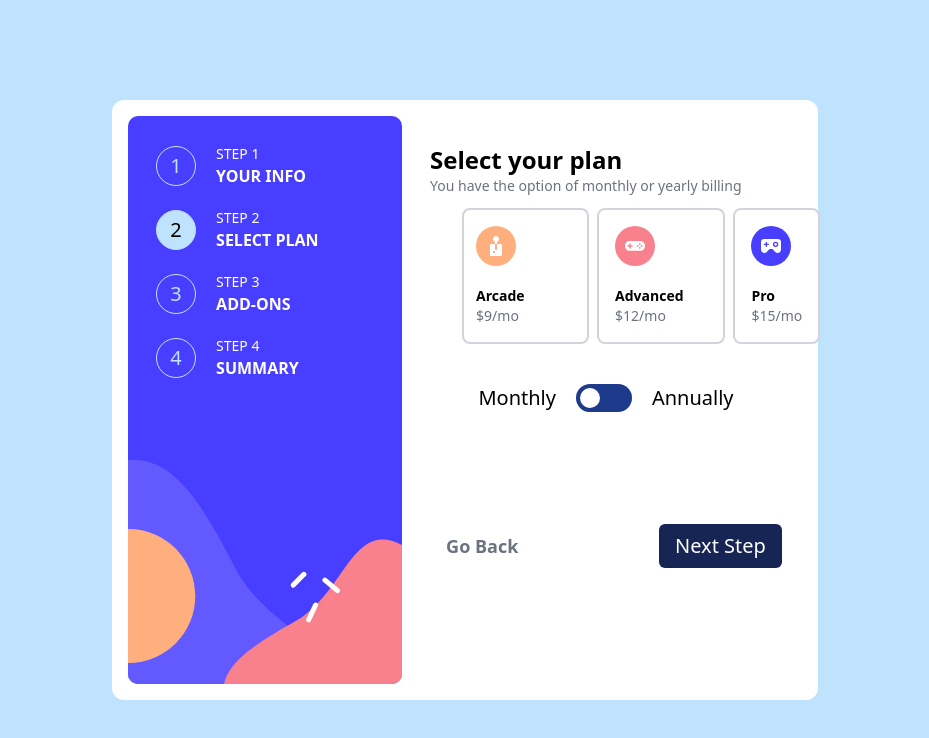
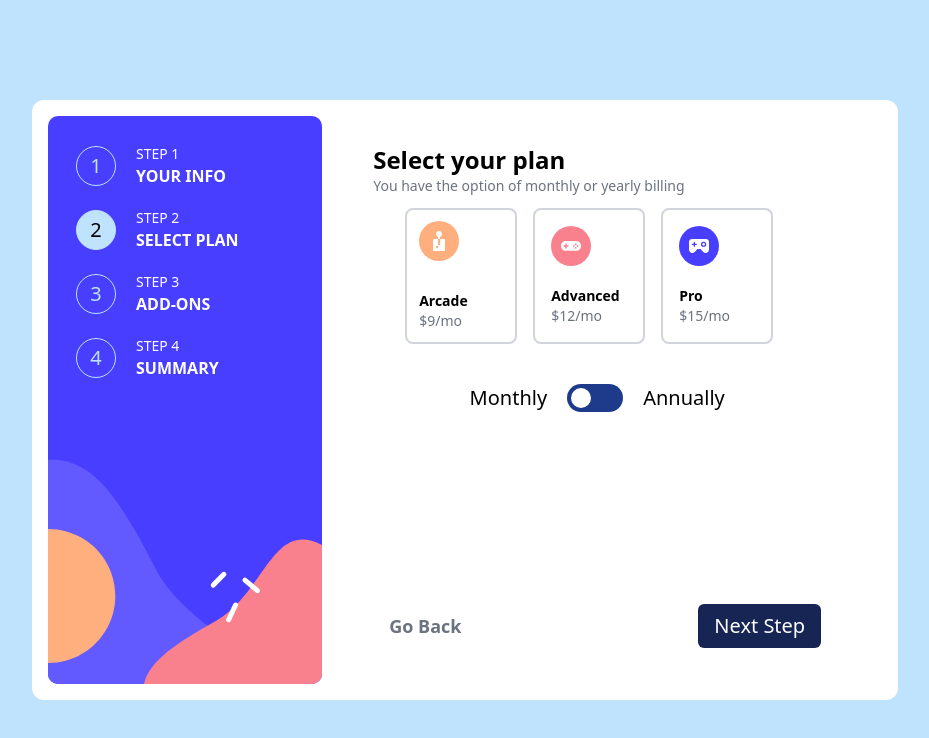
Before and after one commit to pallasaikumar2001/Multi-Form, a plain HTML site: page src/index.html in a window 1280 px wide. Both pictures are taken after a click on the button "Next Step". Shown: the whole page, without its empty margins (175-1104 px from the left). Drawn offline with Linux system fonts and the light colour scheme.

Commit message:
new Update

```diff
--- a/src/index.html
+++ b/src/index.html
@@ -87,11 +87,11 @@
 
 
 
-        <div class="step 2 mt-[-20%] md:mt-0 m-[1rem] relative bg-white flex-col hidden md:w-fit pr-10 text-start my-5 gap-y-4 md:m-5 md:flex-row z-40 pt-7 px-7 md:px-0 rounded-lg" id="step-2">
+        <div class="step 2 mt-[-20%] md:mt-0 m-[1rem] bg-white flex-col hidden md:w-fit md:ml-[2.7rem] md:mr-[3.8rem] text-start my-5 gap-y-4  md:flex-row z-40 pt-7 px-7 md:px-0 rounded-lg" id="step-2">
             <h1 class="font-bold items-start text-2xl">Select your plan</h1>
             <p class="text-sm text-gray-500">You have the option of monthly or yearly billing</p>
-            <div id="plans" class="flex justify-between gap-2 pt-3 md:flex-row md:px-[2rem] flex-col md:w-[120%] w-full md:justify-start">
-                <div id="plan1" class="plan items-start hover:border-purple-700  text-sm md:flex-col md:w-[50%] sm:items-center md:items-start gap-x-5 md:gap-x-0 p-4 md:p0 cursor-pointer border-[2px] border-gray-300 flex rounded-lg  pl-3 lg:justify-evenly">
+            <div id="plans" class="flex justify-between gap-4 pt-3 md:flex-row md:px-[2rem] flex-col md:w-[150%] md:pr-[3rem] w-full md:justify-start">
+                <div id="plan1" class="plan items-start hover:border-purple-700 relative text-sm md:flex-col md:w-[7rem] sm:items-center md:items-start gap-x-5 md:gap-x-0 md:p0 cursor-pointer border-[2px] border-gray-300 flex rounded-lg  pl-3 lg:justify-evenly">
                     <img src="icon-arcade.svg" alt="Arcade Plan" class="pb-5">
                     <div class="price">
                         <h3 class="name font-bold">Arcade</h3>
@@ -100,7 +100,7 @@
                     </div>
                 </div>
 
-                <div id="plan2" class="plan items-start hover:border-purple-700  text-sm flex-row md:flex-col md:w-[50%] md:items-start sm:items-center sm:w-auto sm:h-fit sm:p-4 sm:gap-x-5 cursor-pointer border-[2px]  border-gray-300 flex  rounded-lg  pl-3 lg:justify-evenly">
+                <div id="plan2" class="plan items-start hover:border-purple-700 relative text-sm flex-row md:flex-col md:w-[7rem] md:items-start sm:items-center sm:w-auto sm:h-fit sm:p-4 sm:gap-x-5 cursor-pointer border-[2px]  border-gray-300 flex  rounded-lg  pl-3 lg:justify-evenly">
                     <img src="icon-advanced.svg" alt="Advanced Plan" class="pb-5">
                     <div class="price">
                         <h3 class="name font-bold">Advanced</h3>
@@ -109,7 +109,7 @@
                     </div>
                 </div>
 
-                <div id="plan3" class="plan items-start hover:border-purple-700  text-sm flex-row md:flex-col md:w-[    50%] md:items-start sm:items-center sm:w-auto sm:h-fit sm:p-4 sm:gap-x-5 cursor-pointer border-[2px]  border-gray-300 flex rounded-lg  pl-3 lg:justify-evenly">
+                <div id="plan3" class="plan items-start hover:border-purple-700 relative md:mr-[25%] text-sm flex-row md:flex-col md:w-[7rem] md:items-start sm:items-center sm:w-auto sm:h-fit sm:p-4 sm:gap-x-5 cursor-pointer border-[2px]  border-gray-300 flex rounded-lg  pl-3 lg:justify-evenly">
                     <img src="icon-pro.svg" alt="Pro Plan" class="pb-5">
                     <div class="price">
                         <h3 class="name font-bold">Pro</h3>
@@ -129,7 +129,7 @@
             </div>
 
             <div class="flex-grow"></div>
-            <div class="flex justify-between md:mt-28 mt-10">
+            <div class="flex justify-between md:mt-[12rem] mt-10">
                 <button class="prev text-gray-500 font-bold text-lg px-4 py-2 rounded-md cursor-pointer" id="prev-step">Go Back</button>
                 <button class="next bg-blue-950 text-white px-4 py-2 rounded-md cursor-pointer" id="next-step">Next Step</button>
             </div>
@@ -229,7 +229,7 @@
             <p class="text-blue-700 font-bold text-xl">+$12/mo</p>
         </div>
     </div>
-    <div class="flex justify-between md:mt-28 mt-20">
+    <div class="flex justify-between md:mt-28 mt-20 sticky">
         <button class="prev text-gray-500 font-bold text-lg cursor-pointer">Go Back</button>
         <button class="px-5 py-2 bg-blue-950 rounded text-white text-m" id="confirmbutton">Confirm</button>
     </div>
--- a/src/multiform.js
+++ b/src/multiform.js
@@ -14,6 +14,7 @@ document.addEventListener("DOMContentLoaded", function () {
     const togBall = document.getElementById("togBall");
     const step4AddonsContainer = document.getElementById("step4-addons");
 
+    // Selected plan details
     let selectedPlan = {
         name: "Arcade",
         price: 9,
@@ -22,12 +23,14 @@ document.addEventListener("DOMContentLoaded", function () {
         addOns: [],
     };
 
+    // Base prices for plans
     const planBasePrices = {
         Arcade: 9,
         Advanced: 12,
         Pro: 15,
     };
 
+    // Prices for add-ons
     const addOnPrices = {
         onlineService: { monthly: 1, yearly: 10 },
         largeStorage: { monthly: 2, yearly: 20 },
@@ -51,7 +54,6 @@ document.addEventListener("DOMContentLoaded", function () {
         selectedPlan.interval = isYearly ? "Yearly" : "Monthly";
         selectedPlan.frequency = isYearly ? "yr" : "mo";
 
-        // Update plan prices
         plans.forEach((plan) => {
             const packageText = plan.querySelector(".package");
             const freeText = plan.querySelector(".free");
@@ -82,7 +84,6 @@ document.addEventListener("DOMContentLoaded", function () {
         const planPriceText = `$${planPrice}/${selectedPlan.frequency}`;
         let totalAddOnPrice = 0;
 
-        // Calculate total add-on price
         selectedPlan.addOns.forEach((addOn) => {
             totalAddOnPrice += addOn.price;
         });
@@ -112,7 +113,7 @@ document.addEventListener("DOMContentLoaded", function () {
             step4AddonsContainer.style.display = "block";
             selectedPlan.addOns.forEach((addOn) => {
                 const addOnElement = document.createElement("div");
-                addOnElement.classList.add("addon-item", "text-gray-500", "flex", "pl-7", "items-center", "justify-between", "h-3");
+                addOnElement.classList.add("addon-item","gap-y-4rem", "text-gray-500", "flex", "pl-7", "items-center", "justify-between", "h-3");
                 addOnElement.innerHTML = `
                     <p class="text-sm">${addOn.name}</p>
                     <p class="text-sm">+$${addOn.price}/${selectedPlan.frequency}</p>
@@ -133,7 +134,6 @@ document.addEventListener("DOMContentLoaded", function () {
         });
     });
 
-    // Add event listeners to add-ons
     addOnCheckboxes.forEach((checkbox, index) => {
         checkbox.addEventListener("change", () => {
             const addOnKey = Object.keys(addOnPrices)[index];
```
Also changed, not shown: src/output.css.
